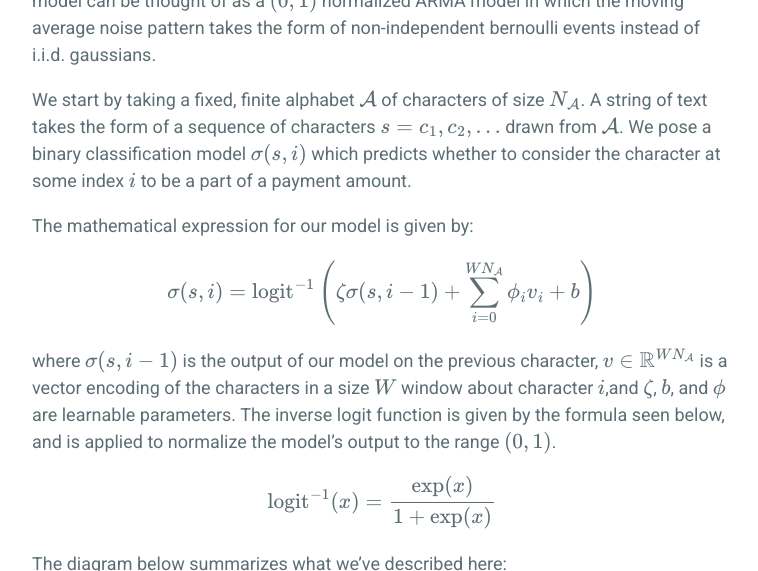
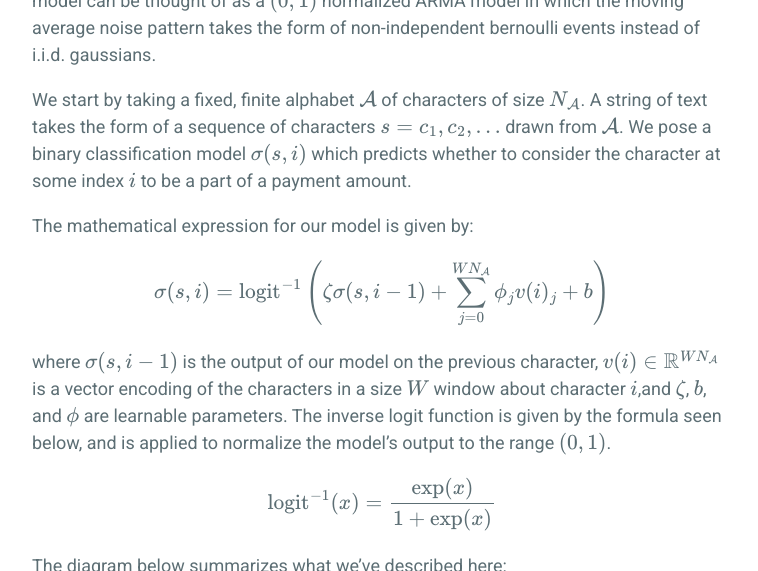
Before and after one commit to frankwang95/frankwang95.github.io, a Jekyll site: the page built from _posts/2019-04-28-simple_linear_recurrent_model.md, in a window 1280 px wide and 900 px high, scrolled down 1993 px, cut to the strip 0-571 px from the top of the window. Shown: the whole strip, without its empty margins (258-1016 px from the left). Built offline with Jekyll 4.4.1, drawn with Linux system fonts in a browser that asks for light colours; formulas are drawn with MathJax 3.

Commit message:
Update 2019-04-28-simple_linear_recurrent_model.md
Fixing redundant index in linear auto-regression text.

```diff
--- a/_posts/2019-04-28-simple_linear_recurrent_model.md
+++ b/_posts/2019-04-28-simple_linear_recurrent_model.md
@@ -29,10 +29,10 @@ We start by taking a fixed, finite alphabet $$\mathcal{A}$$ of characters of siz
 The mathematical expression for our model is given by:
 
 $$
-\sigma(s, i) = \text{logit}^{-1}\left(\zeta \sigma(s, i - 1) + \sum_{i=0}^{W N_\mathcal{A}} \phi_i v_i + b\right)
+\sigma(s, i) = \text{logit}^{-1}\left(\zeta \sigma(s, i - 1) + \sum_{j=0}^{W N_\mathcal{A}} \phi_j v(i)_j + b\right)
 $$
 
-where $$\sigma(s, i - 1)$$ is the output of our model on the previous character, $$v \in \mathbb{R}^{W N_\mathcal{A}}$$ is a vector encoding of the characters in a size $$W$$ window about character $$i$$,and $$\zeta$$, $$b$$, and $$\phi$$ are learnable parameters. The inverse logit function is given by the formula seen below, and is applied to normalize the model's output to the range $$(0, 1)$$.
+where $$\sigma(s, i - 1)$$ is the output of our model on the previous character, $$v(i) \in \mathbb{R}^{W N_\mathcal{A}}$$ is a vector encoding of the characters in a size $$W$$ window about character $$i$$,and $$\zeta$$, $$b$$, and $$\phi$$ are learnable parameters. The inverse logit function is given by the formula seen below, and is applied to normalize the model's output to the range $$(0, 1)$$.
 
 $$
 \text{logit}^{-1}(x) = \frac{\exp(x)}{1 + \exp(x)}
```
